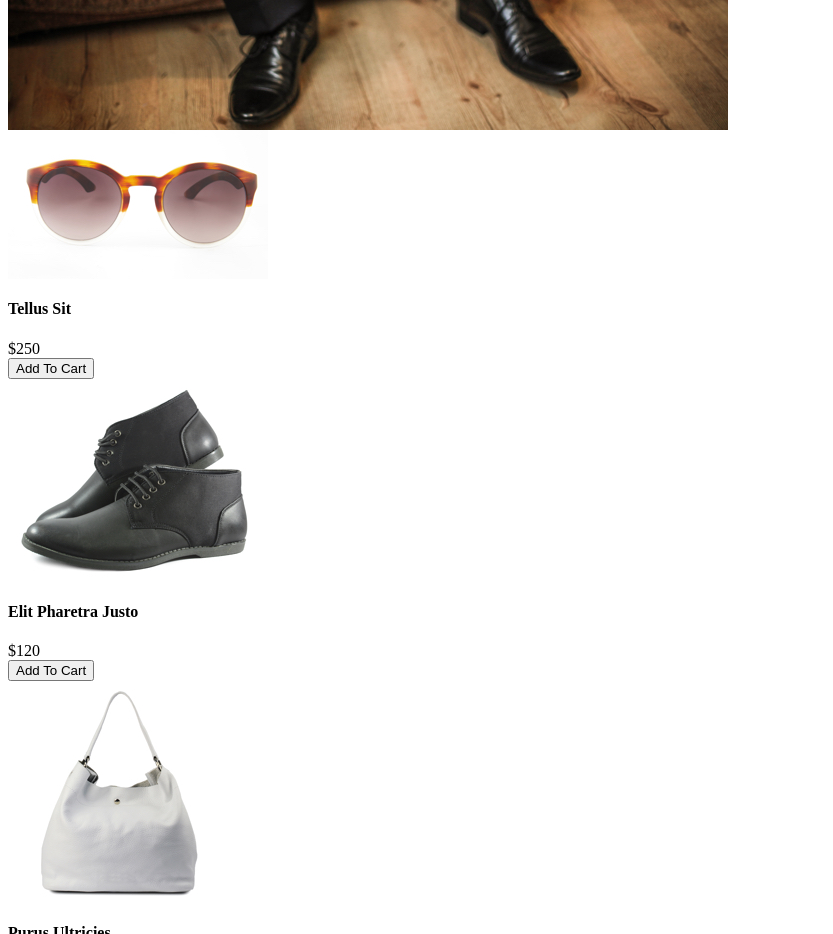
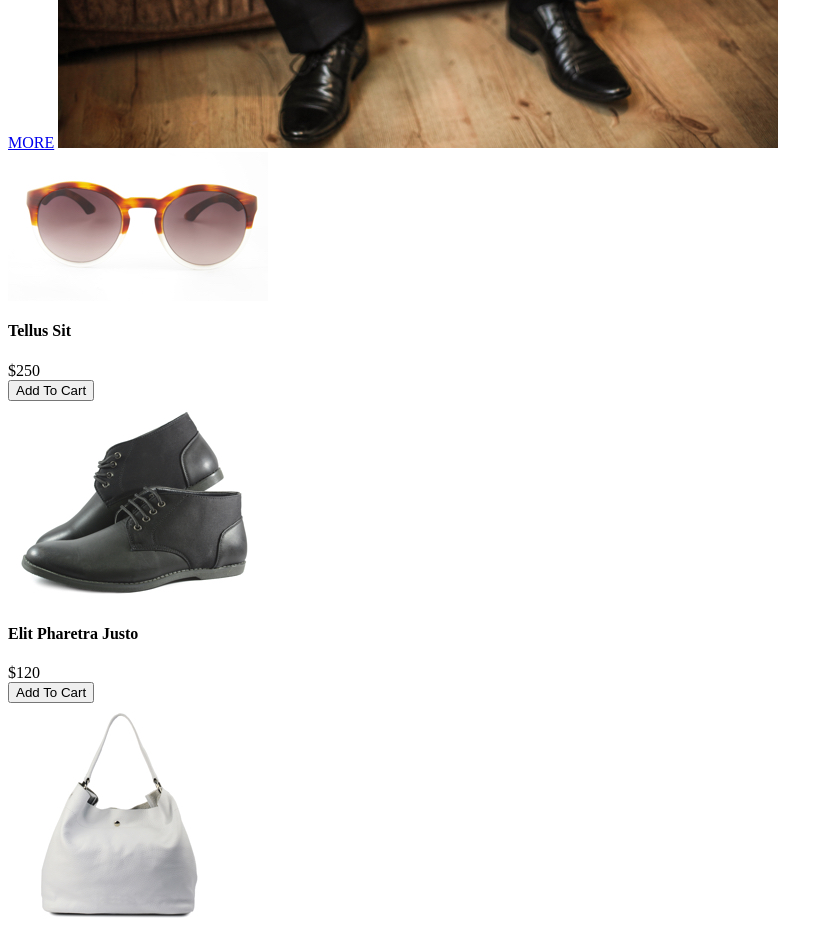
Before and after one commit to isiyascs/Html-Assignment, a plain HTML site: page index.html in a window 1280 px wide. Shown: the part 980-1914 px from the top of the page, without its empty margins (0-833 px from the left). Drawn offline with Linux system fonts and the light colour scheme.

Commit message:
Update index.html

```diff
--- a/index.html
+++ b/index.html
@@ -31,6 +31,8 @@
       <section>
         <h3>Nulla vitae elit libero</h3>
         <p>Contrary to popular belief, Lorem Ipsum is not simply random text. It has roots in a piece of classical Latin literature from 45 BC, making it over 2000 years old. Richard McClintock, a Latin professor at Hampden-Sydney College in Virginia, looked up one of the more obscure Latin words, consectetur, from a Lorem Ipsum passage, and going through the cites of the word in classical literature, discovered the undoubtable source.</p>
+        <br>
+        <a href = "#">MORE</a>
         <img alt = "watch" src = "image/watchimg.jpg">
       </section>
       <div id="items">
```
